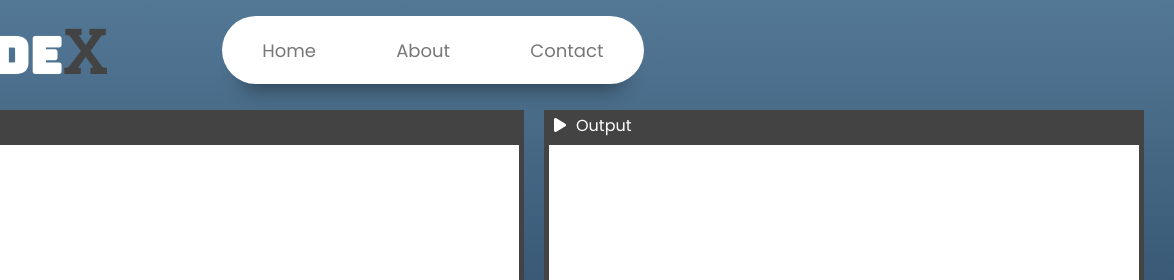
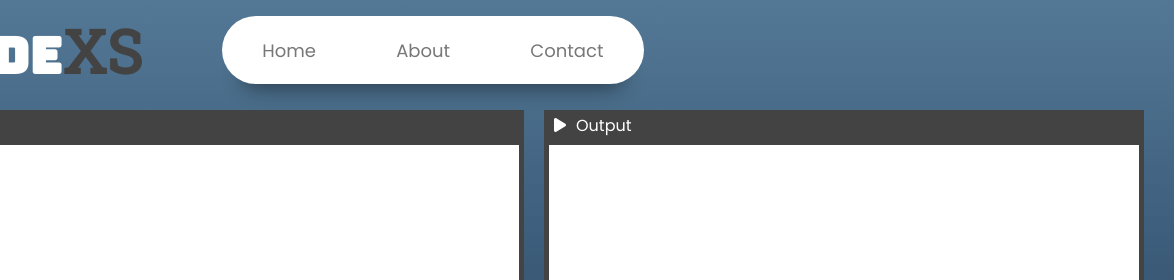
Before and after one commit to Push4ck/codeX, a plain HTML site: page index.html in a window 1280 px wide. Shown: the top 280 px of the page, 106-1280 px from the left. Drawn offline with Linux system fonts and the light colour scheme.

Commit message:
Update index.html

```diff
--- a/index.html
+++ b/index.html
@@ -9,7 +9,7 @@
 </head>
 <body>
     <div class="nav-container">
-        <h1><a href="#">code<span>X</span></a></h1>
+        <h1><a href="#">code<span>XS</span></a></h1>
         <nav>
             <ul>
                 <li><a href="#">Home</a></li>
```
